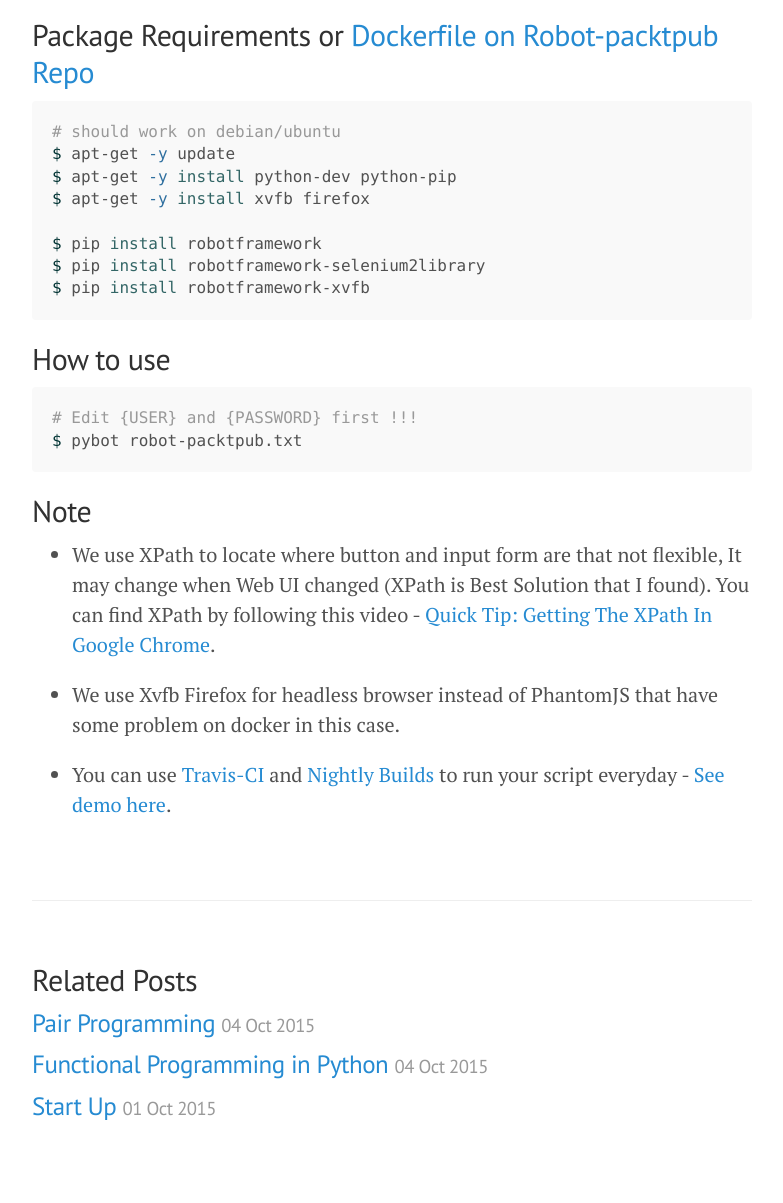
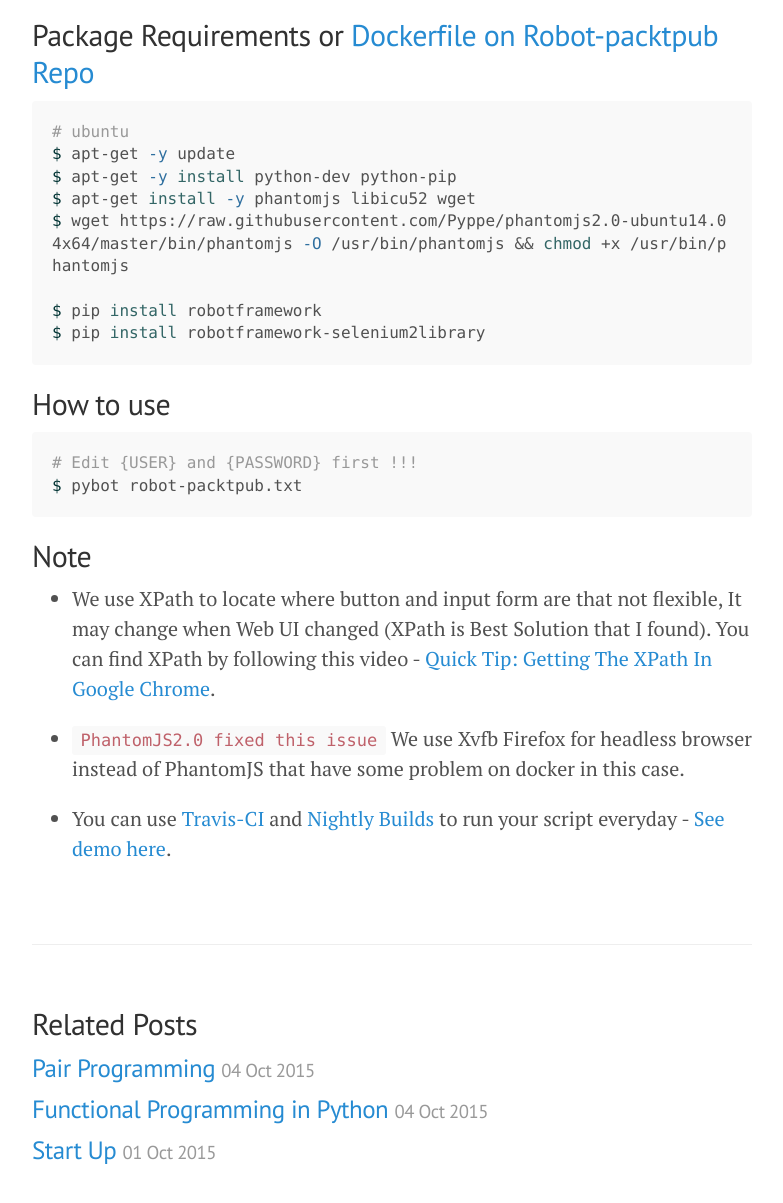
Before and after one commit to ibotdotout/ibotdotout.github.io, a Jekyll site: the page built from _posts/2015-08-30-robot-packtpub.md, in a window 1280 px wide, cut to the strip 524-1751 px from the top of the page. Shown: the top 1203 px of the strip, without its empty margins (248-1031 px from the left). Built offline with Jekyll 4.4.1, drawn with Linux system fonts in a browser that asks for light colours; Markdown is read by kramdown in place of the engine named in the settings; before the commit the page ends 1706 px from its top, so only the background shows below that.

Commit message:
Update robot-packtpub

````diff
--- a/_posts/2015-08-30-robot-packtpub.md
+++ b/_posts/2015-08-30-robot-packtpub.md
@@ -13,14 +13,14 @@ Automate claim [free ebook from packtpub](https://www.packtpub.com/packt/offers/
 ## Package Requirements or [Dockerfile on Robot-packtpub Repo](https://github.com/ibotdotout/robot-packtpub)
 
 ```sh
-# should work on debian/ubuntu
+# ubuntu
 $ apt-get -y update
 $ apt-get -y install python-dev python-pip
-$ apt-get -y install xvfb firefox
+$ apt-get install -y phantomjs libicu52 wget
+$ wget https://raw.githubusercontent.com/Pyppe/phantomjs2.0-ubuntu14.04x64/master/bin/phantomjs -O /usr/bin/phantomjs && chmod +x /usr/bin/phantomjs
 
 $ pip install robotframework
 $ pip install robotframework-selenium2library
-$ pip install robotframework-xvfb
 ```
 
 ## How to use
@@ -35,6 +35,6 @@ $ pybot robot-packtpub.txt
   It may change when Web UI changed (XPath is Best Solution that I found).
   You can find XPath by following this video - [Quick Tip: Getting The XPath In Google Chrome](https://www.youtube.com/watch?v=vCNLPHP3E_U).
 
-- We use Xvfb Firefox for headless browser instead of PhantomJS that have some problem on docker in this case.
+-  `PhantomJS2.0 fixed this issue` We use Xvfb Firefox for headless browser instead of PhantomJS that have some problem on docker in this case.
 
 - You can use [Travis-CI](https://travis-ci.org) and [Nightly Builds](https://nightli.es) to run your script everyday - [See demo here](https://github.com/ibotdotout/robot-packtpub).
````
